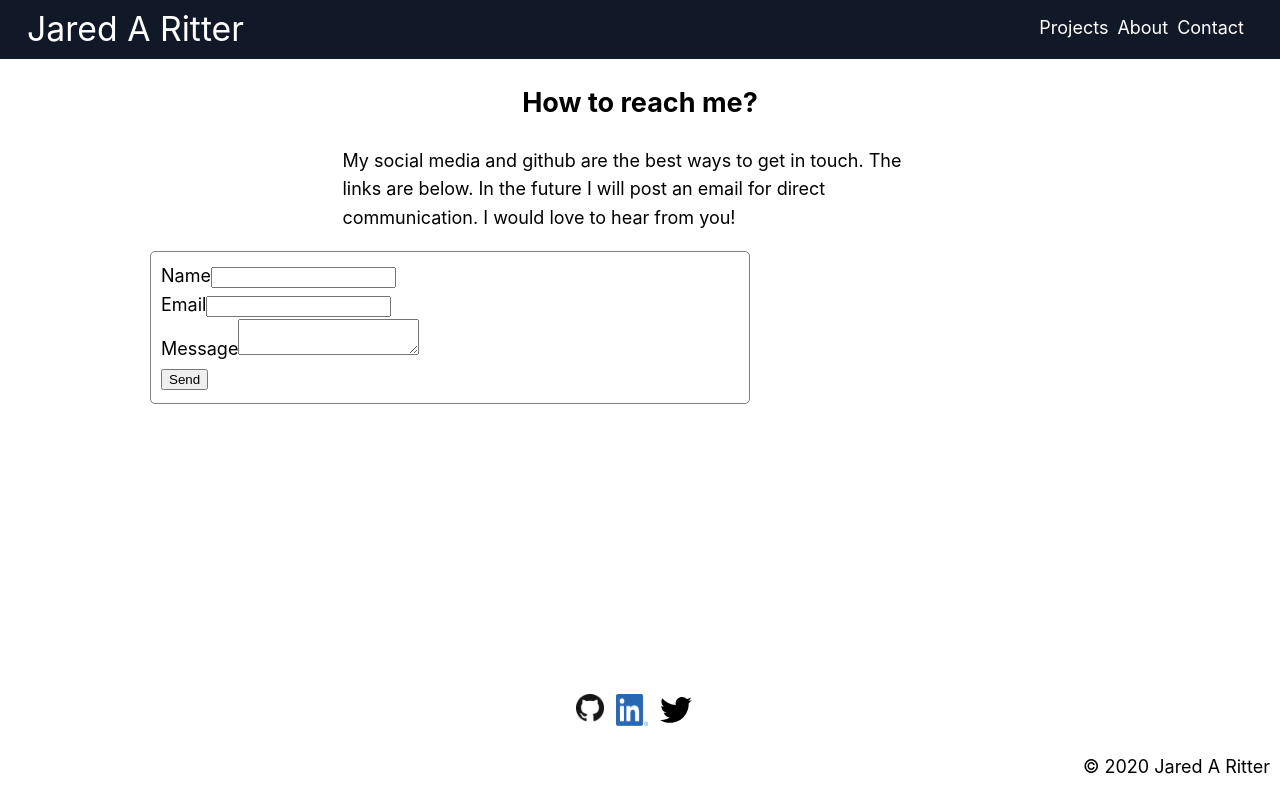
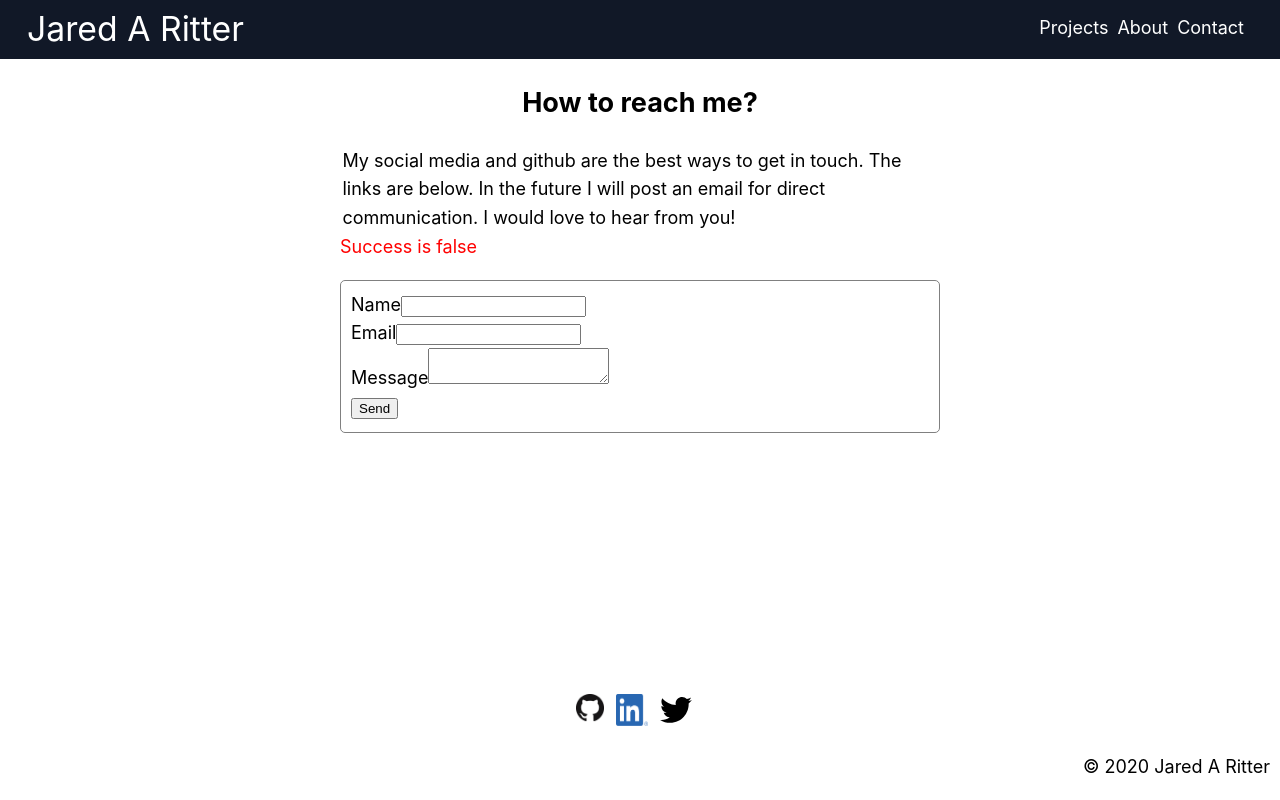
Before and after one commit to jaredaritter/jared-portfolio, a Next.js app: page /contact in a window 1280 px wide. Built offline with nearby package versions, Linux system fonts and the light colour scheme.

Commit message:
Testing out react form message live.

```diff
--- a/pages/contact.js
+++ b/pages/contact.js
@@ -1,7 +1,16 @@
 import Head from 'next/head';
 import Layout, { siteTitle } from '../components/layout';
+import { useState, useEffect } from 'react';
 
 export default function Contact() {
+  const [success, setSuccess] = useState(false);
+
+  useEffect(() => {
+    if (window.location.search.includes('successs=true')) {
+      setSuccess(true);
+    }
+  }, []);
+
   return (
     <Layout home>
       <Head>
@@ -16,10 +25,24 @@ export default function Contact() {
             communication. I would love to hear from you!
           </p>
         </div>
+        {success && (
+          <p style={{ color: 'green' }}>
+            Successfully submitted form! (example code)
+          </p>
+        )}
+        {success ? (
+          <p style={{ color: 'green' }}>
+            Successfully submitted form! (my code)
+          </p>
+        ) : (
+          <p style={{ color: 'red' }}>Success is false</p>
+        )}
+        {/* <p style={{ color: 'green' }}>Successfully submitted form!</p> */}
         <div className="card">
           <form
             name="contact"
             method="POST"
+            action="/contact?success=true"
             netlify-honeypot="bot-field"
             data-netlify="true"
           >
@@ -64,7 +87,7 @@ export default function Contact() {
           }
 
           .card {
-            margin: 0 5px 0 10px;
+            margin: auto;
             border: 1px solid grey;
             border-radius: 5px;
             padding: 10px;
```
